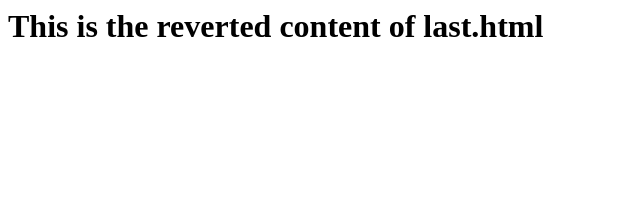
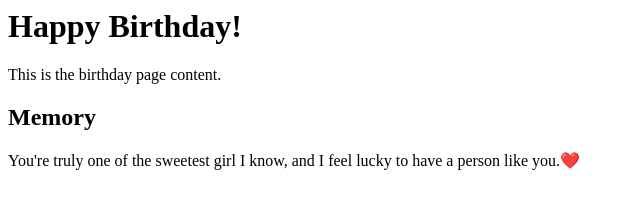
Before and after one commit to haribhadurshing/tejuuu, a plain HTML site: page last.html in a window 1280 px wide. Shown: the whole page, without its empty margins (0-640 px from the left). Drawn offline with Linux system fonts and the light colour scheme.

Commit message:
Update last.html with birthday page content

```diff
--- a/last.html
+++ b/last.html
@@ -1,8 +1,11 @@
 <html>
-    <head>
-        <title>Last Page Reverted</title>
-    </head>
-    <body>
-        <h1>This is the reverted content of last.html</h1>
-    </body>
+<head>
+<title>Birthday Page</title>
+</head>
+<body>
+<h1>Happy Birthday!</h1>
+<p>This is the birthday page content.</p>
+<h2>Memory</h2>
+<p>You're truly one of the sweetest girl I know, and I feel lucky to have a person like you.❤️</p>
+</body>
 </html>
```
